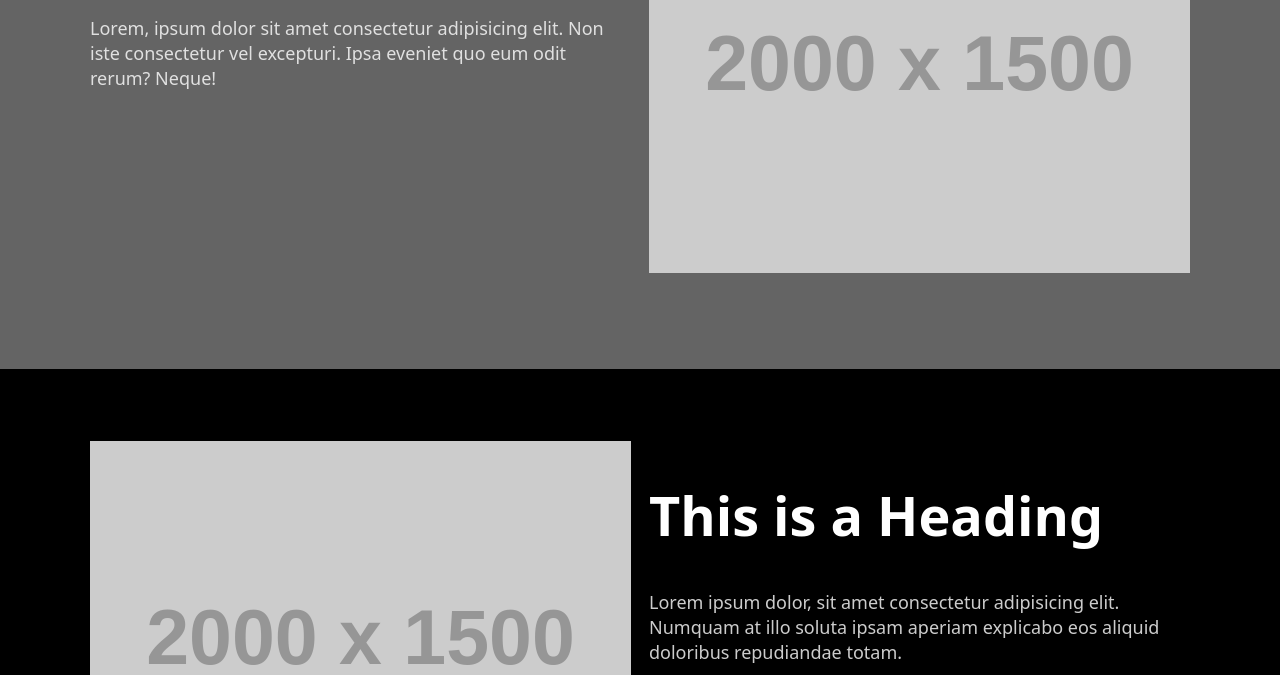
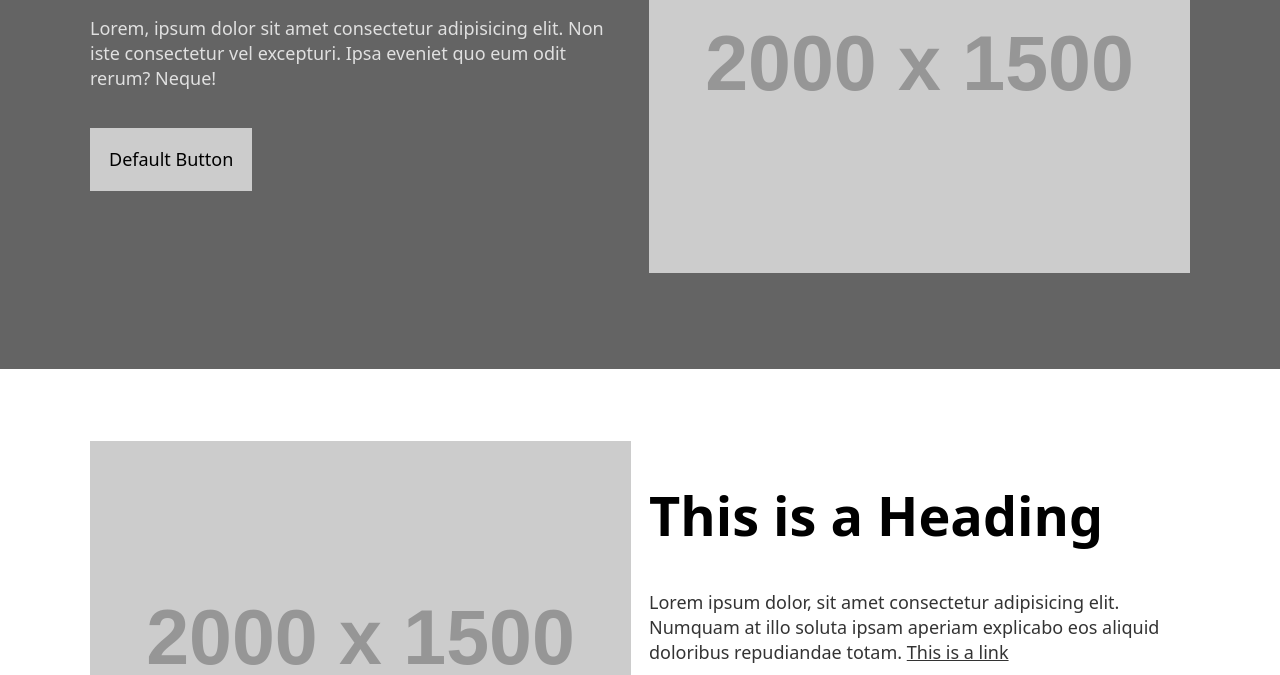
Before and after one commit to amysy07/simplebase, a plain HTML site: page index.html in a window 1280 px wide. Shown: the part 277-952 px from the top of the page. Drawn offline with Linux system fonts and the light colour scheme; placeholder pictures from the web are drawn by us.

Commit message:
added button

```diff
--- a/css/style.css
+++ b/css/style.css
@@ -26,6 +26,10 @@ CSS TABLE OF CONTENTS
             # HERO
     # FOOTER
 
+# UI COMPONENTS
+    # BUTTONS
+    # CARDS
+
 
 --------------------------------
 --------------------------------
@@ -40,16 +44,26 @@ CSS TABLE OF CONTENTS
 :root {
 
     /* DEFINE ALL COMMONLY USED COLORS HERE */
+    --color-body-background: rgb(255 255 255);
+    --color-text-body: rgb(0 0 0 / .8);
+    --color-text-headings: rgb(0 0 0 / 1);
 
-    --color-body-background: rgb(0 0 0);
-    --color-text-body: rgb(255 255 255 / .8);
-    --color-text-headings: rgb(255 255 255 / 1);
-    --color-links: rgb(255 255 255 / .8);
-    --color-links-hover: rgb(255 255 255 / 1);
+    --color-links-dark: rgb(102 102 102);
+    --color-links-darker: rgb(0 0 0);
+    --color-links-light: rgb(204 204 204);
+    --color-links-lighter: rgb(255 255 255);
+
     --color-siteheader-background: transparent;
     --color-siteheader-links: rgb(255 255 255);
+
     --color-hero-background: rgb(100 100 100);
+    --color-hero-text: rgb(255 255 255 / .8);
+    --color-hero-headings: rgb(255 255 255 / 1);
+
     --color-sitefooter-background: rgb(100 100 100);
+    --color-sitefooter-text: rgb(255 255 255 / .8);
+    --color-sitefooter-headings: rgb(255 255 255 / 1);
+    --color-sitefooter-links: rgb(255 255 255);
 
     /*  DEFINE ALL FONTS USED HERE */
     --font-body: system-ui, Helvetica, Arial, sans-serif;
@@ -363,7 +377,6 @@ body {
 
 }
 
-
 /* SITE MAIN */
 .site-main {
 }
@@ -377,17 +390,36 @@ section {
 
 .hero {
     background-color: var(--color-hero-background);
+    color: var(--color-hero-text);
 
     /* ADD MORE SPACE ON TOP FOR THE ABSOLUTE HEADER */
     padding-top: calc(4em + var(--unit-large));
+
+    h1, h2, h3 {
+        color: var(--color-hero-headings);
+    }
+
 }
 
 /* SITE FOOTER */
 .site-footer {
     background-color: var(--color-sitefooter-background);
+    color: var(--color-sitefooter-text);
 
     /* ADD SOME GENERAL PADDING AROUND THE FOOTER */
     padding: var(--unit-small);
+
+    h1, h2, h3 {
+        color: var(--color-sitefooter-headings);
+    }
+
+    a {
+        color: var(--color-links-light);
+
+        &:hover {
+            color: var(--color-links-lighter);
+        }
+    }
 
     .site-nav {
         ul {
@@ -398,3 +430,49 @@ section {
     }
 
 }
+
+
+/* ------------------- */
+/* -- UI COMPONENTS -- */
+/* ------------------- */
+
+/* BUTTONS */
+
+.button {
+    /* SET THE BUTTON COLORS */
+    border: 1px solid var(--color-links-dark);
+    background-color: var(--color-links-dark);
+    color: white;
+
+    /* ENABLE BOX MODEL STYLING */
+    display: inline-block;
+    padding: var(--unit-small);
+    margin: var(--unit-small) 0;
+
+    /* GET RID OF THE UNDERLINE */
+    text-decoration: none;
+
+    + .button {
+        margin-left: var(--unit-small);
+    }
+
+    &:hover {
+        color: #fff;
+        background-color: var(--color-links-darker);
+        border-color: var(--color-links-darker);
+    }
+
+    /* LIGHT BUTTON VARIANT */
+    &.light {
+        border-color: var(--color-links-light);
+        background-color: var(--color-links-light);
+        color: var(--color-links-darker);
+
+        &:hover {
+            border-color: var(--color-links-lighter);
+            background-color: var(--color-links-lighter);
+        }
+
+    }
+
+}
--- a/index.html
+++ b/index.html
@@ -47,6 +47,7 @@
                         <h1>Hero Headline</h1>
                         <p>Lorem, ipsum dolor sit amet consectetur adipisicing elit. Non iste consectetur vel excepturi.
                             Ipsa eveniet quo eum odit rerum? Neque!</p>
+                        <a href="#" class="button light">Default Button</a>
                     </div>
                 </div>
 
@@ -63,7 +64,10 @@
                     <div class="one-half">
                         <h1>This is a Heading</h1>
                         <p>Lorem ipsum dolor, sit amet consectetur adipisicing elit. Numquam at illo soluta ipsam
-                            aperiam explicabo eos aliquid doloribus repudiandae totam.</p>
+                            aperiam explicabo eos aliquid doloribus repudiandae totam. <a href="#">This is a link</a>
+                        </p>
+                        <a href="#" class="button">Default Button</a>
+                        <a href="#" class="button">Default Button</a>
                     </div>
                 </div>
 
@@ -94,8 +98,9 @@
                     <div class="one-half centered">
                         <img src="https://via.placeholder.com/2000x1500" alt="Placeholder Image">
                         <h1>This is a Heading</h1>
-                        <p>Lorem ipsum dolor, sit amet consectetur adipisicing elit. Numquam at illo soluta ipsam
-                            aperiam explicabo eos aliquid doloribus repudiandae totam.</p>
+                        <p>Lorem ipsum dolor, sit amet consectetur adipisicing elit.
+                            https://via.placeholder.com/2000x1500Numquam at illo soluta ipsam aperiam explicabo eos
+                            aliquid doloribus repudiandae totam.</p>
                     </div>
                 </div>
 
```
